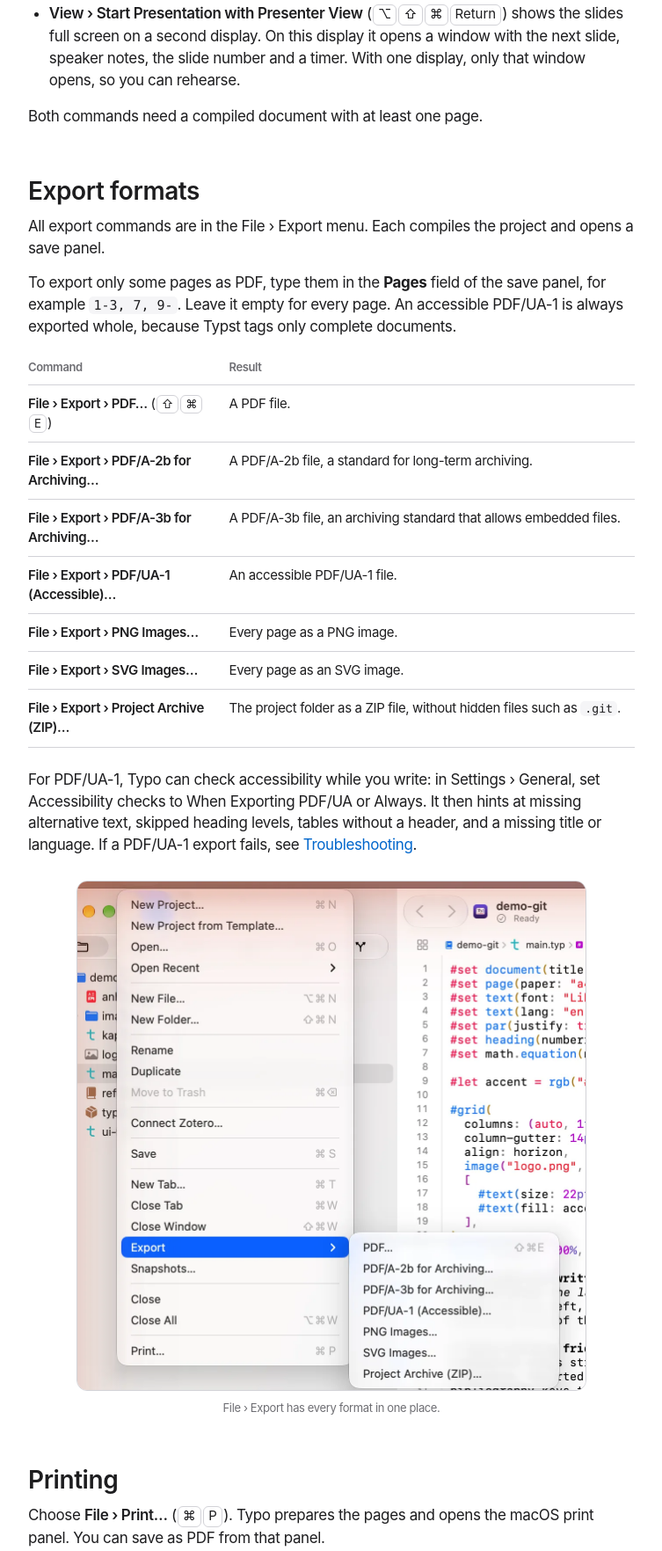
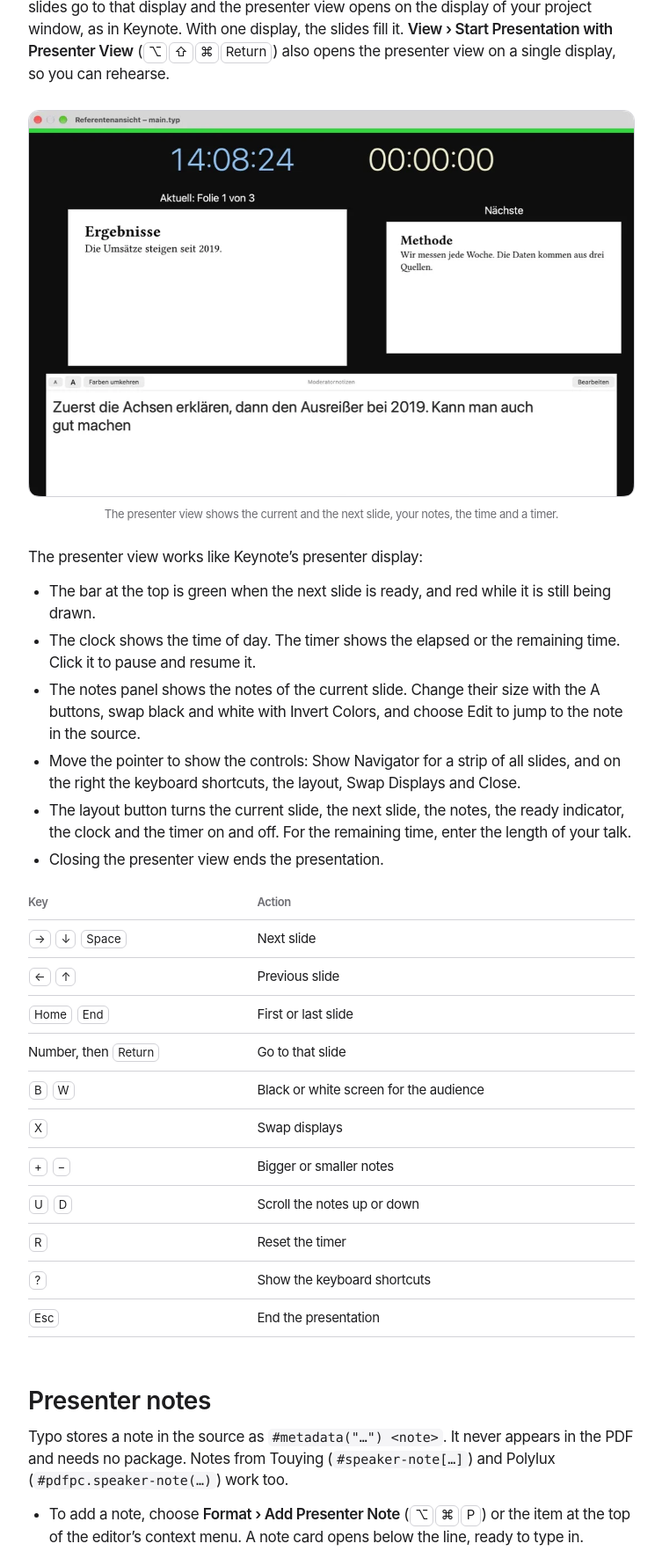
Before and after one commit to scholzdev/typo, a plain HTML site: page docs/guide/preview-export.html in a window 1280 px wide. Shown: the part 1430-3193 px from the top of the page at 88% size, without its empty margins (388-1141 px from the left). Drawn offline with Linux system fonts and the light colour scheme.

Commit message:
Docs: presentation mode and presenter notes in the guide, the export dialog, release notes and website for the new presenter view

```diff
--- a/docs/guide/preview-export.html
+++ b/docs/guide/preview-export.html
@@ -81,15 +81,53 @@
       </figure>
 
       <h2 id="presentation">Presentation mode</h2>
+      <p><span class="path">View › Start Presentation</span> (<kbd>⌥</kbd><kbd>⌘</kbd><kbd>Return</kbd>), or the Play button in the toolbar, shows the pages full screen, one at a time. With a second display, such as an iPad with Sidecar, the slides go to that display and the presenter view opens on the display of your project window, as in Keynote. With one display, the slides fill it. <span class="path">View › Start Presentation with Presenter View</span> (<kbd>⌥</kbd><kbd>⇧</kbd><kbd>⌘</kbd><kbd>Return</kbd>) also opens the presenter view on a single display, so you can rehearse.</p>
+      <figure class="shot">
+        <img width="1100" height="700" src="images/presenter-view.webp" alt="The presenter view: a green bar at the top, the clock and a timer, the current slide on the left, the next slide on the right, and the presenter notes in a white panel below" loading="lazy" decoding="async">
+        <figcaption>The presenter view shows the current and the next slide, your notes, the time and a timer.</figcaption>
+      </figure>
+      <p>The presenter view works like Keynote’s presenter display:</p>
       <ul>
-        <li><span class="path">View › Start Presentation</span> (<kbd>⌥</kbd><kbd>⌘</kbd><kbd>Return</kbd>) shows the pages full screen, one at a time. The arrow keys move between pages and <kbd>Esc</kbd> ends it.</li>
-        <li><span class="path">View › Start Presentation with Presenter View</span> (<kbd>⌥</kbd><kbd>⇧</kbd><kbd>⌘</kbd><kbd>Return</kbd>) shows the slides full screen on a second display. On this display it opens a window with the next slide, speaker notes, the slide number and a timer. With one display, only that window opens, so you can rehearse.</li>
+        <li>The bar at the top is green when the next slide is ready, and red while it is still being drawn.</li>
+        <li>The clock shows the time of day. The timer shows the elapsed or the remaining time. Click it to pause and resume it.</li>
+        <li>The notes panel shows the notes of the current slide. Change their size with the A buttons, swap black and white with Invert Colors, and choose Edit to jump to the note in the source.</li>
+        <li>Move the pointer to show the controls: Show Navigator for a strip of all slides, and on the right the keyboard shortcuts, the layout, Swap Displays and Close.</li>
+        <li>The layout button turns the current slide, the next slide, the notes, the ready indicator, the clock and the timer on and off. For the remaining time, enter the length of your talk.</li>
+        <li>Closing the presenter view ends the presentation.</li>
       </ul>
-      <p>Both commands need a compiled document with at least one page.</p>
+      <div class="table-scroll" tabindex="0" role="region" aria-label="Presentation keys">
+        <table>
+          <thead><tr><th scope="col">Key</th><th scope="col">Action</th></tr></thead>
+          <tbody>
+            <tr><td><kbd>→</kbd> <kbd>↓</kbd> <kbd>Space</kbd></td><td>Next slide</td></tr>
+            <tr><td><kbd>←</kbd> <kbd>↑</kbd></td><td>Previous slide</td></tr>
+            <tr><td><kbd>Home</kbd> <kbd>End</kbd></td><td>First or last slide</td></tr>
+            <tr><td>Number, then <kbd>Return</kbd></td><td>Go to that slide</td></tr>
+            <tr><td><kbd>B</kbd> <kbd>W</kbd></td><td>Black or white screen for the audience</td></tr>
+            <tr><td><kbd>X</kbd></td><td>Swap displays</td></tr>
+            <tr><td><kbd>+</kbd> <kbd>−</kbd></td><td>Bigger or smaller notes</td></tr>
+            <tr><td><kbd>U</kbd> <kbd>D</kbd></td><td>Scroll the notes up or down</td></tr>
+            <tr><td><kbd>R</kbd></td><td>Reset the timer</td></tr>
+            <tr><td><kbd>?</kbd></td><td>Show the keyboard shortcuts</td></tr>
+            <tr><td><kbd>Esc</kbd></td><td>End the presentation</td></tr>
+          </tbody>
+        </table>
+      </div>
+
+      <h2 id="notes">Presenter notes</h2>
+      <p>Typo stores a note in the source as <code>#metadata("…") &lt;note&gt;</code>. It never appears in the PDF and needs no package. Notes from Touying (<code>#speaker-note[…]</code>) and Polylux (<code>#pdfpc.speaker-note(…)</code>) work too.</p>
+      <ul>
+        <li>To add a note, choose <span class="path">Format › Add Presenter Note</span> (<kbd>⌥</kbd><kbd>⌘</kbd><kbd>P</kbd>) or the item at the top of the editor’s context menu. A note card opens below the line, ready to type in.</li>
+        <li>A note on a line of its own shows as a card. A note that shares its line with other text shows as a small yellow note; click it to edit it.</li>
+        <li>The note mark left of the line number switches a note between the card and its code.</li>
+        <li><span class="path">View › Presenter Notes in Editor</span> chooses Cards, Compact (one line per note) or Hidden. Hidden notes keep their mark in the gutter.</li>
+        <li>The notes strip under the preview shows the notes of the visible slide, from every file of the project. It turns on by itself in a project with notes or a slide package. <span class="path">View › Show Notes Strip</span> turns it on and off.</li>
+        <li>The AI button in the notes strip drafts a note for the visible slide. You choose whether to use it.</li>
+      </ul>
 
       <h2 id="export">Export formats</h2>
-      <p>All export commands are in the File › Export menu. Each compiles the project and opens a save panel.</p>
-      <p>To export only some pages as PDF, type them in the <strong>Pages</strong> field of the save panel, for example <code>1-3, 7, 9-</code>. Leave it empty for every page. An accessible PDF/UA-1 is always exported whole, because Typst tags only complete documents.</p>
+      <p>All export commands are in the File › Export menu and on the Export button in the toolbar, whose arrow also offers Share PDF.</p>
+      <p>Every export command opens the export dialog with its format chosen. You can change the format there, choose the resolution of PNG images, and choose the pages like in the print dialog: all pages, a range, or the pages you tick in the sidebar. An accessible PDF/UA-1 is always exported whole, because Typst tags only complete documents. <span class="path">Settings › General › Preview and PDF</span> can also save the PDF next to the document every time you save.</p>
       <div class="table-scroll" tabindex="0" role="region" aria-label="Export formats">
         <table>
           <thead><tr><th scope="col">Command</th><th scope="col">Result</th></tr></thead>
```
Also changed, not shown: docs/de/index.html (+1 -1 lines), docs/guide/release-notes.html (+4 -1 lines), docs/guide/shortcuts.html (+2 -0 lines), docs/index.html (+1 -1 lines), docs/guide/images/presenter-view.webp (added).
